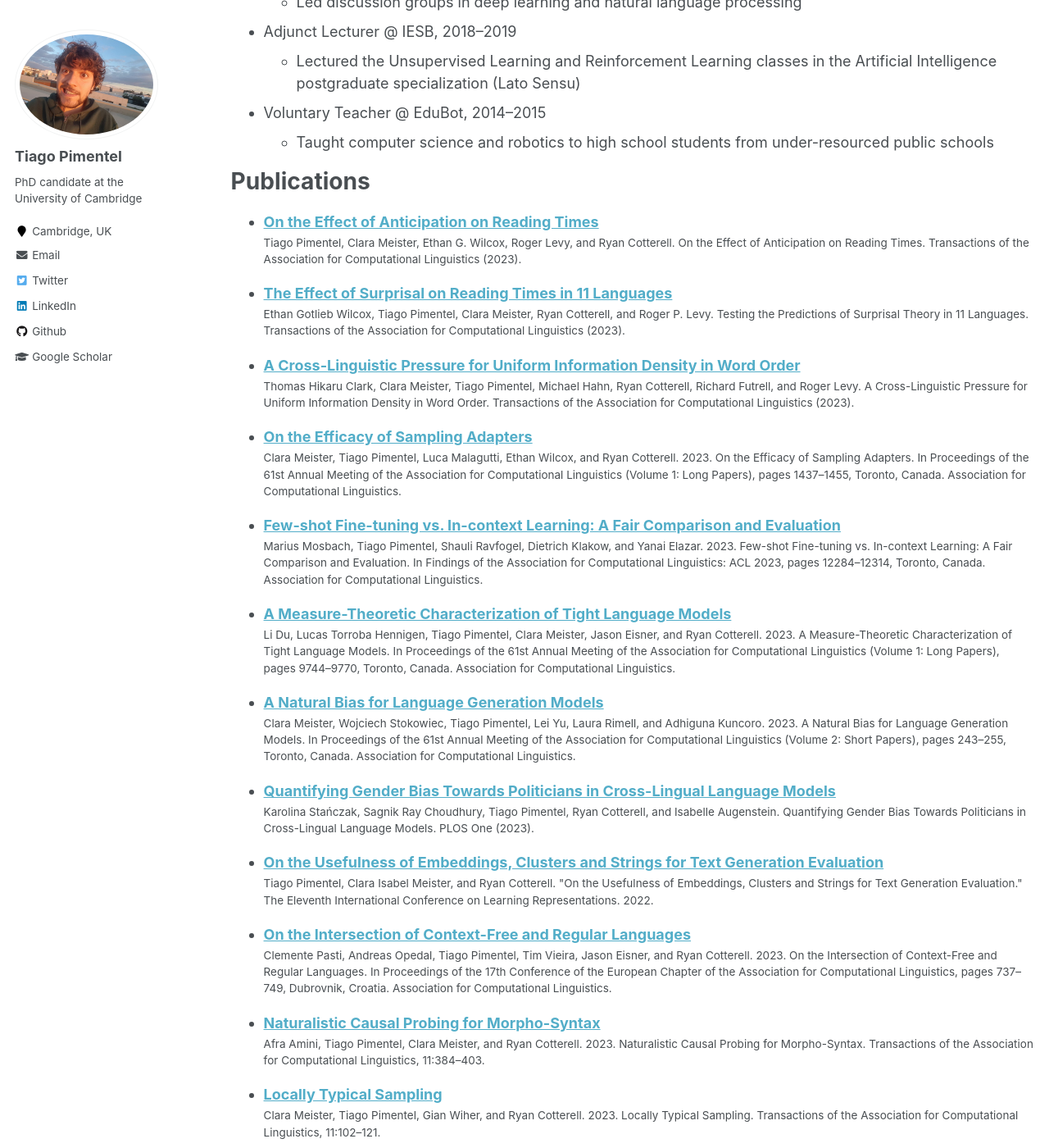
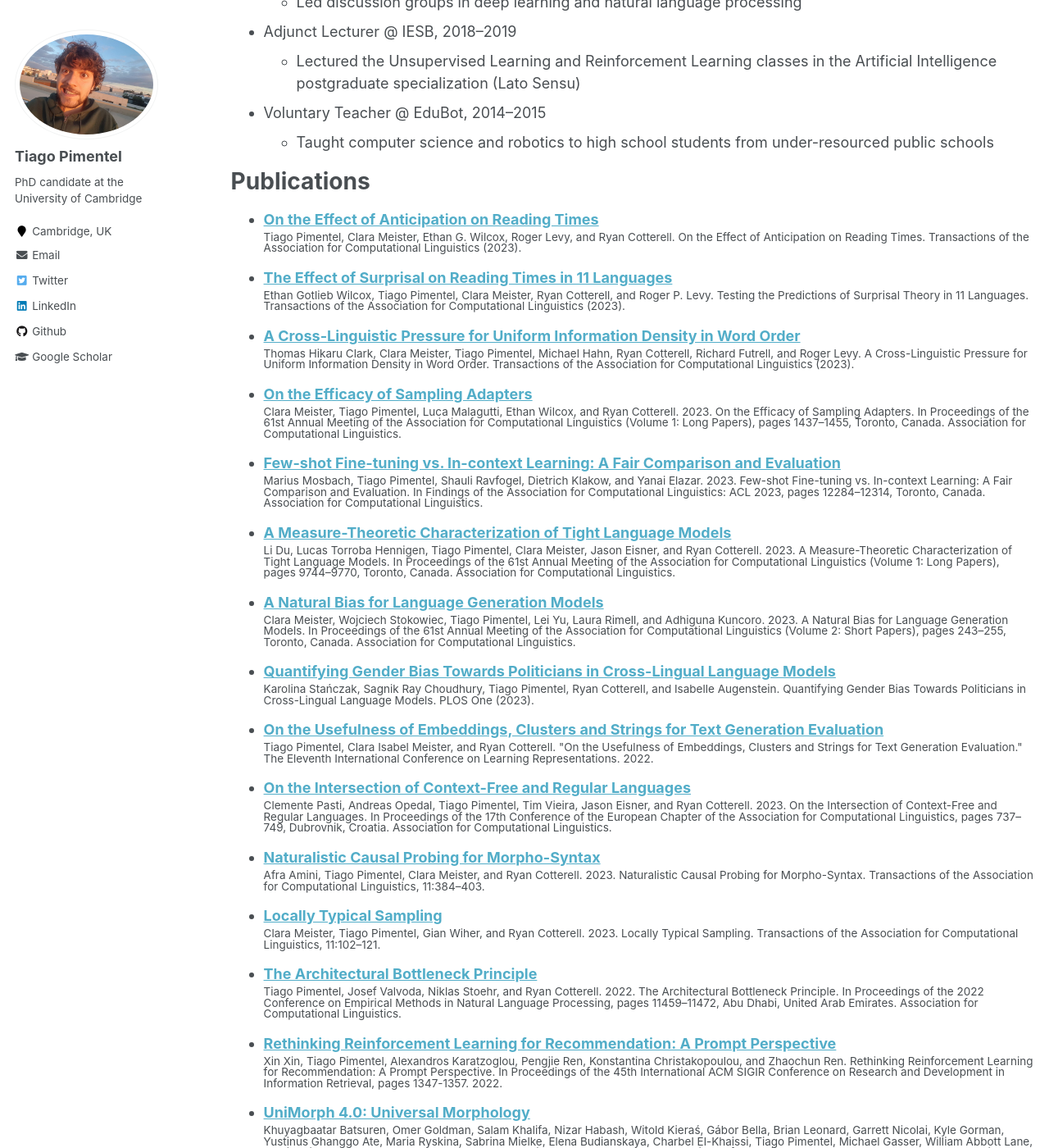
Before and after one commit to tpimentelms/tpimentelms.github.io, a Jekyll site: the page built from _pages/cv.md, in a window 1280 px wide and 1400 px high, scrolled down 1076 px. Shown: the whole window at 82% size. Built offline with Jekyll 4.4.1, drawn with Linux system fonts in a browser that asks for light colours.

Commit message:
Cahnging publications site line-heightsush

```diff
--- a/_sass/_archive.scss
+++ b/_sass/_archive.scss
@@ -47,6 +47,10 @@
   a + a {
     opacity: 0.5;
   }
+}
+
+.archive__item {
+  line-height: $type-size-6;
 }
 
 .archive__item-content {
```
